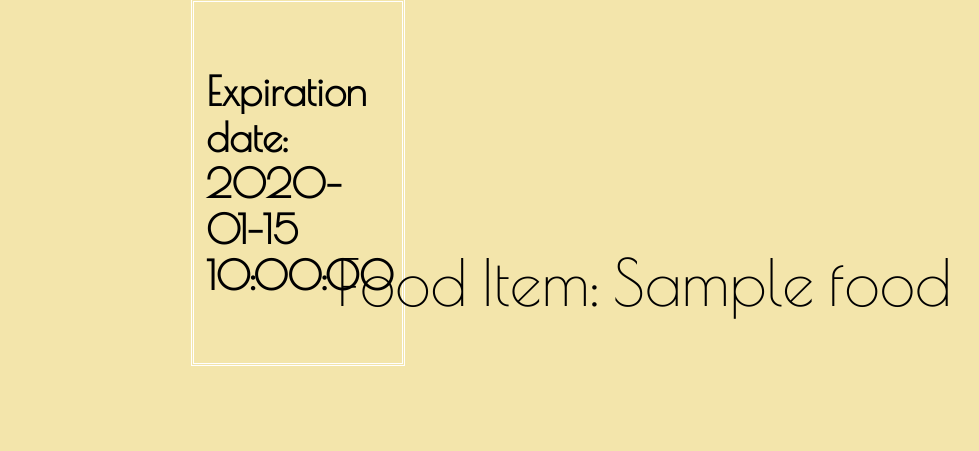
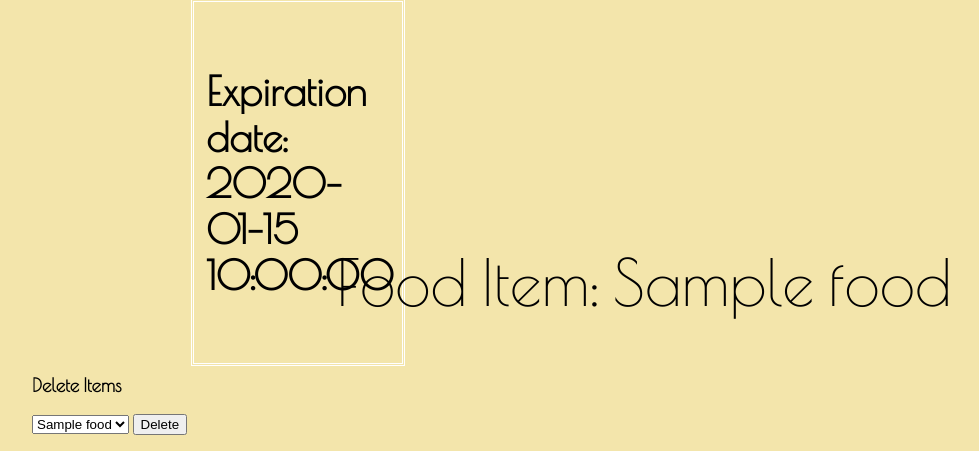
Before and after one commit to bstutenroth/fridge, a Python web app: template templates/calendar.html in a window 1280 px wide. Shown: the part 422-873 px from the top of the page, without its empty margins (16-995 px from the left). Before the commit the page ends 788 px from the top, so only its background shows below. Run offline with Jinja, Linux system fonts and the light colour scheme; the template is opened without the code that fills it: most values are stand-ins (such as "Sample title", 1, 10 or a date in 2020); some libraries are stand-ins or nearby versions; some web fonts are replaced.

Commit message:
delete, redirect

```diff
--- a/main.py
+++ b/main.py
@@ -62,6 +62,7 @@ class NewFoodHandler(webapp2.RequestHandler):
                 print current_user_key
                 add_food = Food(user_key=current_user_key, foodname= submitted_variables['foodname'], date=datetime.strptime(submitted_variables['date'], '%Y-%m-%d')).put()
                 break
+        self.redirect("/calendar")
 
 #Displaying on Calendar Handler
 class ListofExpirationHandler(webapp2.RequestHandler):
--- a/templates/calendar.html
+++ b/templates/calendar.html
@@ -23,7 +23,14 @@
         <div id = "date"><h4>Expiration date: {{ food.date }}</h4></div>
         <div id = "item">Food Item: {{ food.foodname }}</div><br>
       {% endfor %}
-
+      <br>
+    <h3>Delete Items</h3>
+      <select>
+        {% for food in food_list %}
+        <option value = {{food.foodname}}>{{food.foodname}}</option>
+        {% endfor %}
+      </select>
+      <input type="submit" value="Delete" />
     </ul>
   </body>
 </html>
```
